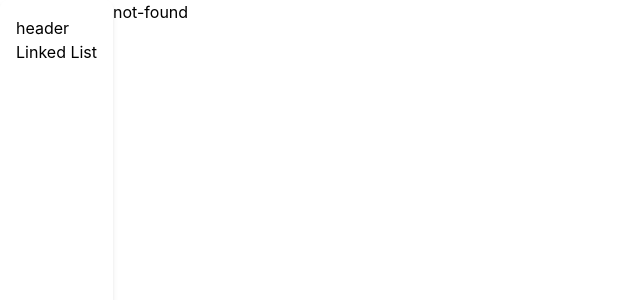
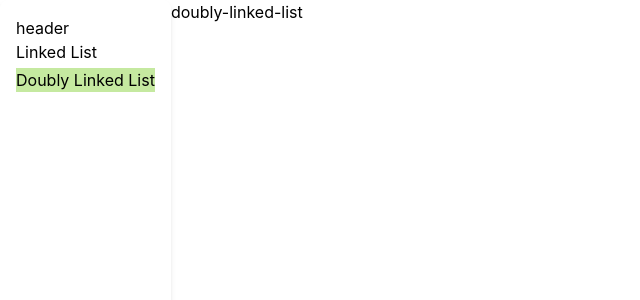
Before and after one commit to TraceOfHumanity/algorithms, a React (Vite) app: page /doubly-linked-list in a window 1280 px wide. Shown: the top 300 px of the page, without its empty margins (0-640 px from the left). Built offline with nearby package versions, Linux system fonts and the light colour scheme.

Commit message:
feat(doubly-linked-list): add DoublyLinkedList component and update navigation; refactor useNavigation hook to include new route

```diff
--- a/src/components/sidebar/components/navigation/hooks/use-navigation.ts
+++ b/src/components/sidebar/components/navigation/hooks/use-navigation.ts
@@ -1,14 +1,18 @@
 import type { NavigationItem } from "../types/navigation-item";
 
-const useNavigation = () => {
+const UseNavigationItems = () => {
   const navigationItems: NavigationItem[] = [
     {
       label: "Linked List",
       to: "/linked-list",
     },
+    {
+      label: "Doubly Linked List",
+      to: "/doubly-linked-list",
+    }
   ];
 
   return navigationItems;
 };
 
-export default useNavigation;
+export default UseNavigationItems;
--- a/src/components/sidebar/components/navigation/navigation.tsx
+++ b/src/components/sidebar/components/navigation/navigation.tsx
@@ -4,11 +4,11 @@ import NavigationItem from "./navigation-item";
 const Navigation = () => {
   const navigationItems = useNavigation();
   return (
-    <>
+    <nav className="flex flex-col gap-1">
       {navigationItems.map((item) => (
         <NavigationItem key={item.to as string} item={item} />
       ))}
-    </>
+    </nav>
   );
 };
 
--- a/src/pages/algorithms/doubly-linked-list/doubly-linked-list.tsx
+++ b/src/pages/algorithms/doubly-linked-list/doubly-linked-list.tsx
@@ -0,0 +1,5 @@
+const DoublyLinkedList = () => {
+  return <div>doubly-linked-list</div>;
+};
+
+export default DoublyLinkedList;
--- a/src/router.tsx
+++ b/src/router.tsx
@@ -3,6 +3,7 @@ import Home from "./pages/home/home";
 import NotFound from "./pages/not-found/not-found";
 import Linkedlist from "./pages/algorithms/linked-list/linked-list";
 import RootLayout from "./layouts/root-layout";
+import DoublyLinkedList from "./pages/algorithms/doubly-linked-list/doubly-linked-list";
 
 const router = createBrowserRouter([
   {
@@ -11,6 +12,7 @@ const router = createBrowserRouter([
     children: [
       { path: "", element: <Home />, index: true },
       { path: "linked-list", element: <Linkedlist /> },
+      { path: "doubly-linked-list", element: <DoublyLinkedList /> },
       { path: "*", element: <NotFound /> },
     ],
   },
```
